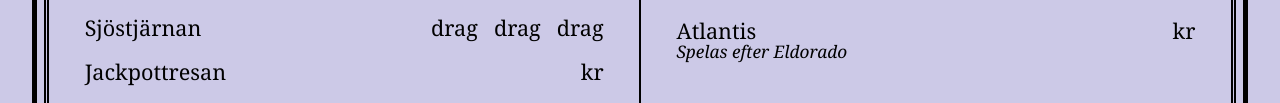
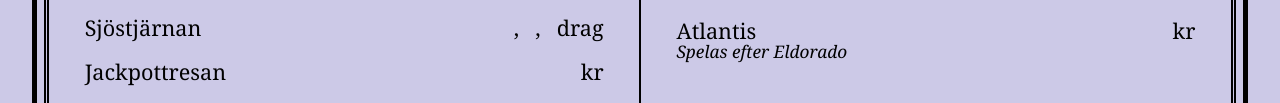
Before and after one commit to Sakira7/Sakira7.github.io, a website: page drag/show.html in a window 1280 px wide. Shown: the part 235-338 px from the top of the page. Drawn offline with Linux system fonts and the light colour scheme; a web font is replaced by a local one.

Commit message:
Update show.html

```diff
--- a/drag/show.html
+++ b/drag/show.html
@@ -175,8 +175,8 @@
                         <input type="text" id="fc1" disabled><span class="after">drag</span></span>
 
                     <span class="wrap"><label for="ss1" class="ss">Sjöstjärnan</label>
-                        <input type="text" id="ss11" disabled><span class="after">drag</span>
-                        <input type="text" id="ss21" disabled><span class="after">drag</span>
+                        <input type="text" id="ss11" disabled><span class="after">,</span>
+                        <input type="text" id="ss21" disabled><span class="after">,</span>
                         <input type="text" id="ss31" disabled><span class="after">drag</span></span>
 
                     <span class="wrap"><label for="jr">Jackpottresan</label>
```
